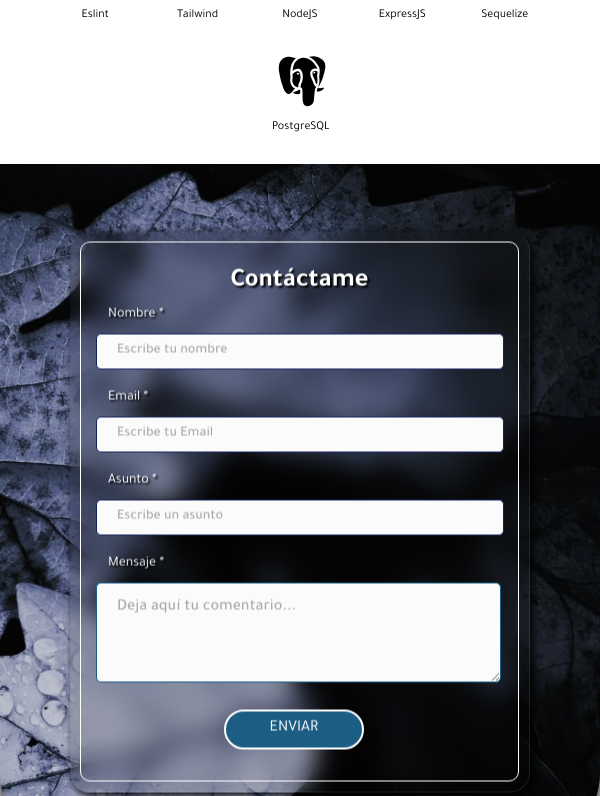
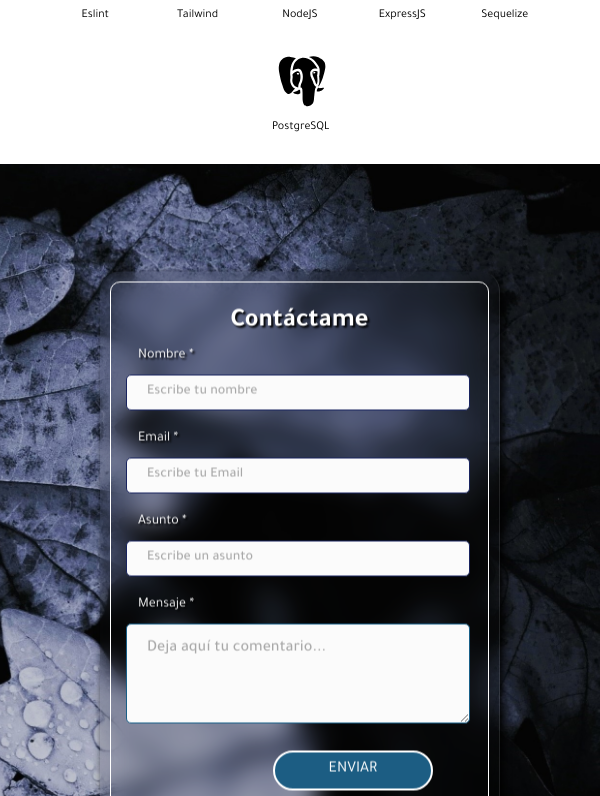
Before and after one commit to Andresmelita/portfolio-casm, a React (Vite) app: page / in a window 600 px wide. Shown: the part 3524-4320 px from the top of the page. Built offline with nearby package versions, Linux system fonts and the light colour scheme.

Commit message:
style modified

```diff
--- a/src/components/Contact/formContact.scss
+++ b/src/components/Contact/formContact.scss
@@ -569,18 +569,18 @@
 
 @media (min-width: 480px) and (max-width: 767px) {
 	.form-container {
-		height: 710px;
+		height: 730px;
 		width: 100%;
 		z-index: 5000;
 		align-content: center;
 		margin: auto;
 		align-items: center;
-		padding-top: 50px;
-		margin-top: 20px;
+		padding-top: 70px;
+		margin-top: 40px;
 		padding-bottom: 50px;
 
 		.contact_form{
-			width: 460px;
+			width: 400px;
 			height: 92%;
 			margin: auto;
 			border-radius: 10px;
@@ -613,26 +613,32 @@
 				}
 
 				.form-content {
-					width: 96%;
+					width: 100%;
 					margin: auto;
 					z-index: 500;
-					padding-top: 65px;
+					padding-top: 66px;
 					padding-left: 8px;
+					margin-bottom: 20px;
 					position: absolute;
 					text-shadow: 2px 2px 2px black;
 
 					.button-container {
+						width: 360px;
+						display: flex;
+						justify-content: center;
 						.btn-formOne {
 							height: 40px;
 							margin-bottom: 20px;
 							margin: auto;
-							margin-left: 136px;
 							text-transform: uppercase;
 							background-color: #156b4a;
 							border-color: #ffffff;
 							border-style: solid;
 							border-radius: 30px;
-							width: 140px;
+							display: flex;
+							justify-content: center;
+							align-items: center;
+							width: 160px;
 							cursor: pointer;
 							color: #ffffff;
 							transition: 1s;
@@ -648,13 +654,17 @@
 							padding-left: 5px;
 							padding-right: 5px;
 							margin: auto;
-							margin-left: 136px;
+							margin-left: 110px;
+							margin-bottom: 20px;
 							text-transform: uppercase;
 							background-color: #1c5d83;
 							border-color: #ffffff;
 							border-style: solid;
 							border-radius: 30px;
-							width: 140px;
+							width: 160px;
+							display: flex;
+							justify-content: center;
+							align-items: center;
 							cursor: pointer;
 							color: #ffffff;
 							transition: 1s;
@@ -683,7 +693,7 @@
 		color: #030c36;
 		font-size: 14px;
 		font-weight: 500;
-		width: 408px;
+		width: 344px;
 		height: 36px;
 		border-radius: 5px;
 		border-style: solid;
@@ -700,7 +710,7 @@
 		color: #030c36;
 		font-size: 16px;
 		font-weight: 500;
-		width: 405px;
+		width: 344px;
 		height: 100px;
 		border-radius: 5px;
 		border-style: solid;
@@ -803,26 +813,31 @@
 				}
 
 				.form-content {
-					width: 90%;
+					width: 100%;
 					margin: auto;
 					z-index: 500;
-					padding-top: 65px;
+					padding-top: 70px;
 					padding-left: 8px;
 					position: absolute;
 					text-shadow: 2px 2px 2px black;
 
 					.button-container {
+						width: 280px;
+						display: flex;
+						justify-content: center;
 						.btn-formOne {
 							height: 40px;
 							margin-bottom: 20px;
 							margin: auto;
-							margin-left: 0px;
 							text-transform: uppercase;
 							background-color: #156b4a;
 							border-color: #ffffff;
 							border-style: solid;
 							border-radius: 30px;
-							width: 140px;
+							width: 150px;
+							display: flex;
+							justify-content: center;
+							align-items: center;
 							cursor: pointer;
 							color: #ffffff;
 							transition: 1s;
@@ -844,7 +859,10 @@
 							border-color: #ffffff;
 							border-style: solid;
 							border-radius: 30px;
-							width: 140px;
+							width: 150px;
+							display: flex;
+							justify-content: center;
+							align-items: center;
 							cursor: pointer;
 							color: #ffffff;
 							transition: 1s;
@@ -865,7 +883,7 @@
 	}
 
 	label {
-		padding-left: 10px;
+		padding-left: 20px;
 	}
 
 	input{
```
